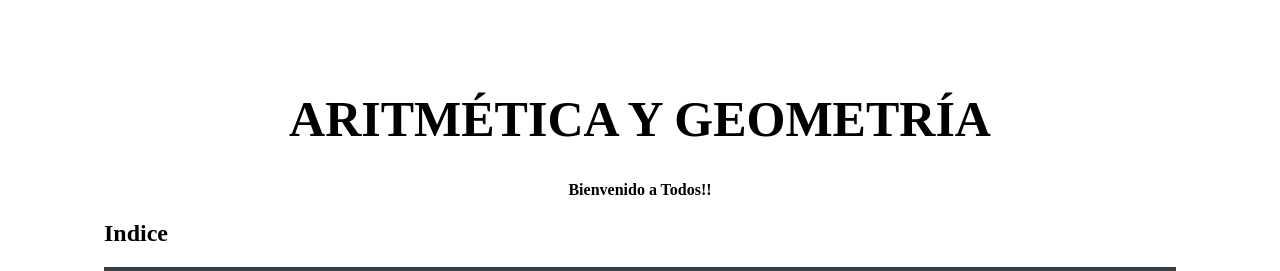
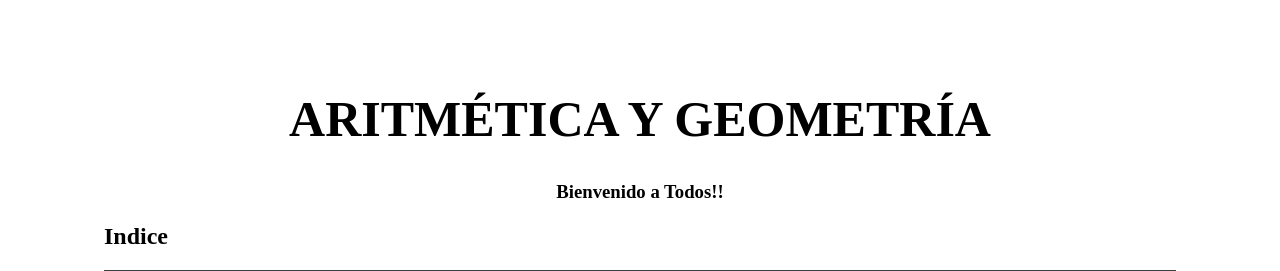
Before and after one commit to alonsocj/grupo05.tpi.eisi, a plain HTML site: page index.html in a window 1280 px wide. Shown: the top 271 px of the page. Drawn offline with Linux system fonts and the light colour scheme.

Commit message:
Update index.html

```diff
--- a/index.html
+++ b/index.html
@@ -14,7 +14,7 @@
 <body>
     <h1 class="titulos">Aritmética y Geometría</h1>
 
-    <center><h4>Bienvenido a Todos!!</h4></center>
+    <center><h3>Bienvenido a Todos!!</h3></center>
 
     <!--Barra de navegación-->
 
```
